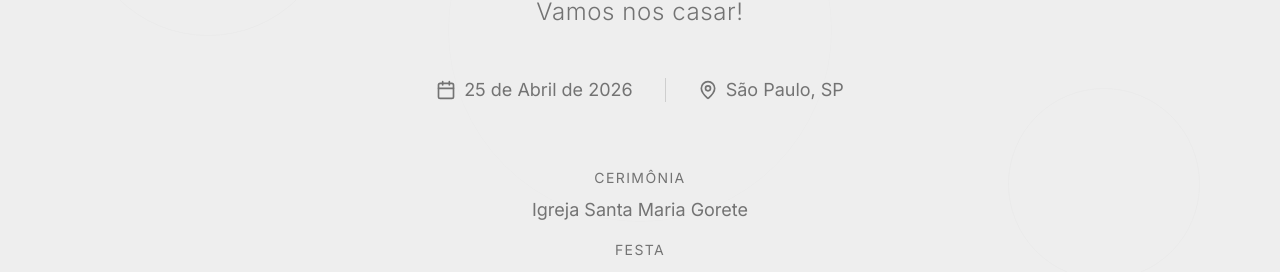
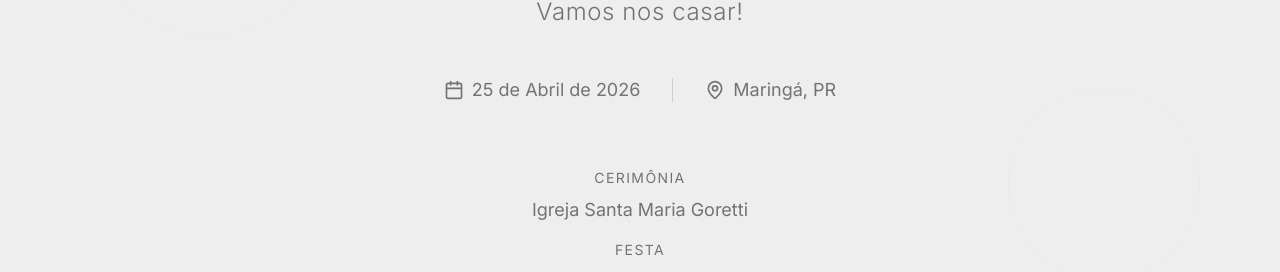
Before and after one commit to gabrielbrandel/casamento-app, a Next.js app: page / in a window 1280 px wide. Shown: the part 300-572 px from the top of the page. Built offline with nearby package versions, Linux system fonts and the light colour scheme; a web font is replaced by a local one.

Commit message:
Corrigido nome igreja

```diff
--- a/components/hero-banner.tsx
+++ b/components/hero-banner.tsx
@@ -1,8 +1,14 @@
 "use client"
 
-import { Heart, MapPin, Calendar } from "lucide-react"
+import { Heart, MapPin, Calendar, Shield } from "lucide-react"
+import { Button } from "@/components/ui/button"
+import { useAuthStore } from "@/hooks/use-auth-store"
+import { useRouter } from "next/navigation"
 
 export function HeroBanner() {
+  const { isAdminLoggedIn } = useAuthStore()
+  const router = useRouter()
+
   return (
     <section className="relative min-h-[80vh] flex items-center justify-center bg-secondary overflow-hidden">
       <div className="absolute inset-0 opacity-10">
@@ -12,6 +18,7 @@ export function HeroBanner() {
       </div>
 
       <div className="container mx-auto px-4 py-16 text-center relative z-10">
+
         <div className="mb-8">
           <Heart className="w-12 h-12 mx-auto text-foreground/60 mb-6" />
         </div>
@@ -32,16 +39,29 @@ export function HeroBanner() {
 
           <div className="flex items-center gap-2">
             <MapPin className="w-5 h-5" />
-            <span className="text-lg">São Paulo, SP</span>
+            <span className="text-lg">Maringá, PR</span>
           </div>
         </div>
 
         <div className="mt-16 space-y-2 text-muted-foreground">
           <p className="text-sm uppercase tracking-widest">Cerimônia</p>
-          <p className="text-lg">Igreja Santa Maria Gorete</p>
+          <p className="text-lg">Igreja Santa Maria Goretti</p>
           <p className="text-sm mt-4 uppercase tracking-widest">Festa</p>
           <p className="text-lg">Chácara Bela vista - Sarandi</p>
         </div>
+        {isAdminLoggedIn && (
+          <div className="mt-8 flex justify-center">
+            <Button
+              variant="default"
+              size="md"
+              onClick={() => router.push("/admin")}
+              className="flex items-center gap-3 px-4 py-2 rounded-md shadow-lg hover:shadow-xl transition-all"
+            >
+              <Shield className="w-5 h-5" />
+              <span className="font-medium">Área Administrativa</span>
+            </Button>
+          </div>
+        )}
       </div>
     </section>
   )
--- a/components/map-section.tsx
+++ b/components/map-section.tsx
@@ -9,7 +9,7 @@ const locations = [
   {
     id: "cerimonia",
     title: "Cerimônia",
-    name: "Igreja Santa Maria Gorete",
+    name: "Igreja Santa Maria Goretti",
     address: "Av. Brasil, 2000 - Jardim América, São Paulo - SP",
     mapsUrl: "https://www.google.com/maps/search/?api=1&query=Igreja+Nossa+Senhora+do+Brasil+São+Paulo",
   },
--- a/components/messages-section.tsx
+++ b/components/messages-section.tsx
@@ -1,12 +1,14 @@
 "use client"
 
 import { useGiftsStore } from "@/hooks/use-gifts-store"
+import { useAuthStore } from "@/hooks/use-auth-store"
 import { Card, CardContent } from "@/components/ui/card"
 import { Heart, MessageCircle } from "lucide-react"
 
 export function MessagesSection() {
   const { getMessages } = useGiftsStore()
   const messages = getMessages()
+  const { isAdminLoggedIn } = useAuthStore()
 
   if (messages.length === 0) {
     return (
@@ -50,7 +52,9 @@ export function MessagesSection() {
                   </div>
                 </div>
                 <p className="text-foreground/80 italic">&ldquo;{message.mensagem}&rdquo;</p>
-                <p className="text-xs text-muted-foreground mt-3">Presente: {message.presente}</p>
+                {isAdminLoggedIn && (
+                  <p className="text-xs text-muted-foreground mt-3">Presente: {message.presente}</p>
+                )}
               </CardContent>
             </Card>
           ))}
```
